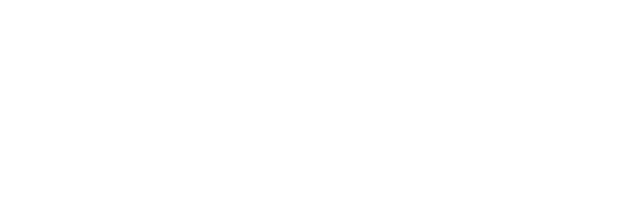
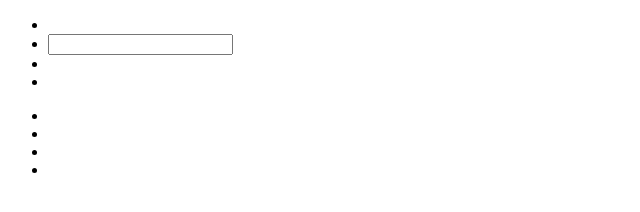
Before and after one commit to schnetthappens/3.4-etsy-recreation, a plain HTML site: page index.html in a window 1280 px wide. Shown: the whole page, without its empty margins (0-640 px from the left). Drawn offline with nearby package versions, Linux system fonts and the light colour scheme.

Commit message:
Add basic header structure to HTML

```diff
--- a/index.html
+++ b/index.html
@@ -6,7 +6,22 @@
   <link rel="stylesheet" href="css/main.css">
 </head>
 <body>
+  <header class="page-header">
+    <ul class="find-products">
+      <li class="etsy-logo"><img src="" alt=""></li>
+      <li class="input-search"><input type="text"></li>
+      <li class="search-button"></li>
+      <li class="browse-categories"></li>
+    </ul>
+    <ul class="primary-nav">
+      <li class="home"></li>
+      <li class="favorites"></li>
+      <li class="you"></li>
+      <li class= "cart"></li>
+    </ul>
 
+
+  </header>
 
 
   <section class="products"></section>
```
